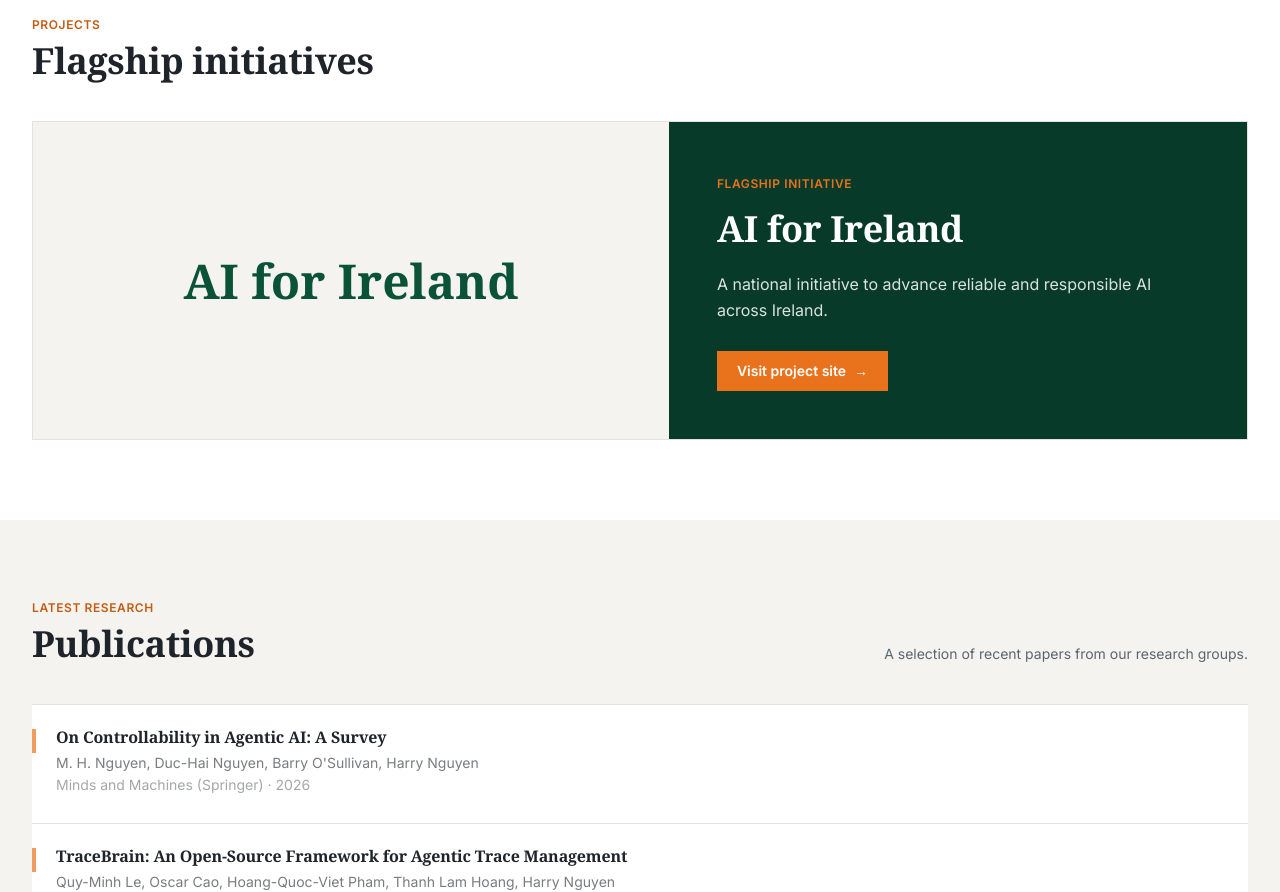
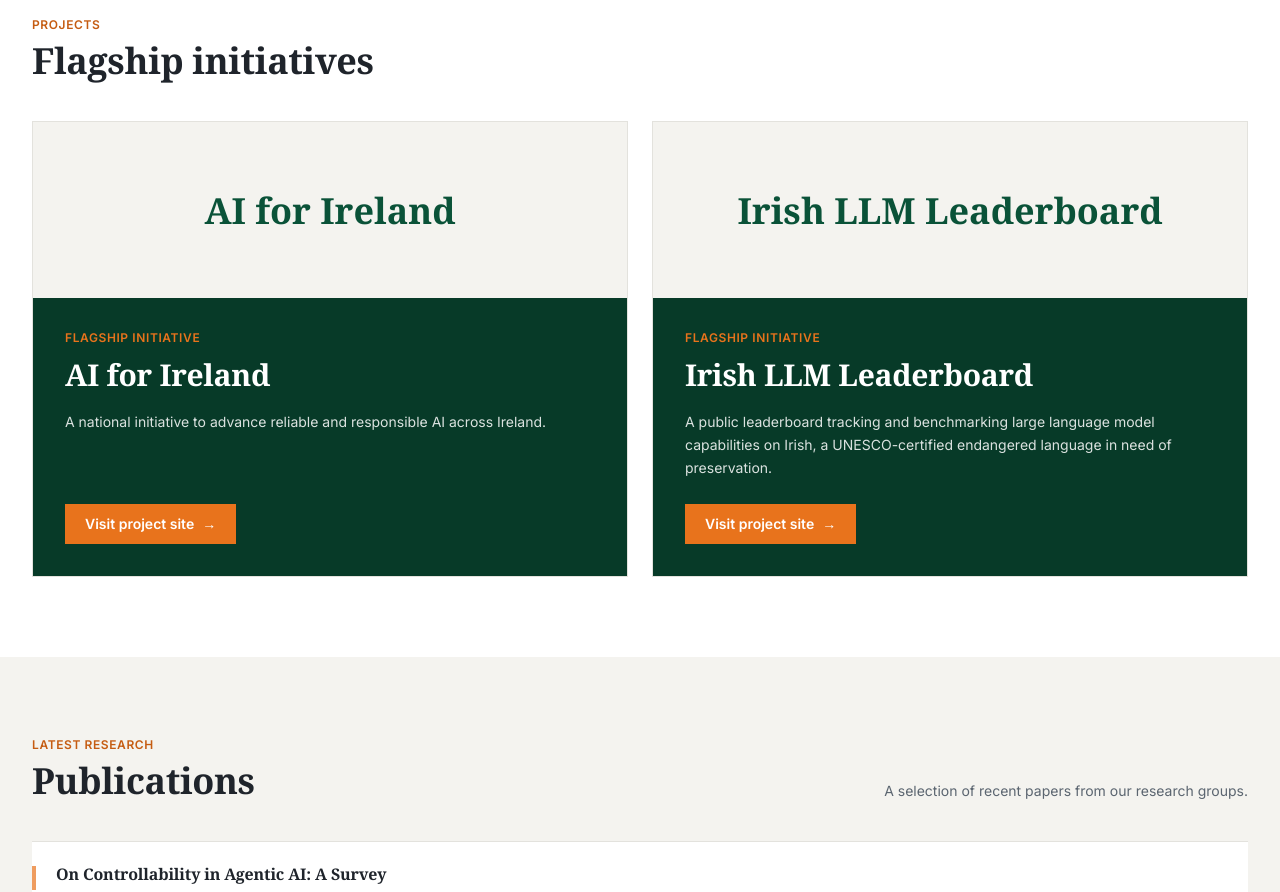
Before and after one commit to ReML-AI/RAIL-website, a Next.js app: page / in a window 1280 px wide. Shown: the part 5400-6292 px from the top of the page. Built offline with nearby package versions, Linux system fonts and the light colour scheme.

Commit message:
Add Irish LLM Leaderboard project and refactor Projects section to list layout
- Add external_url field to Project type
- Add Irish LLM Leaderboard project linking to leaderboard.insight-centre.org
- Replace single featured-project card with a 2-column equal-height grid

```diff
--- a/src/app/(public)/page.tsx
+++ b/src/app/(public)/page.tsx
@@ -95,7 +95,6 @@ export default function HomePage() {
   const researchAreas = [...allResearchAreas].sort((a, b) => a.order - b.order);
   const publications = allPublications;
   const projects = allProjects;
-  const featuredProject = projects[0];
 
   return (
     <>
@@ -313,9 +312,11 @@ export default function HomePage() {
             </div>
           </ScrollReveal>
 
-          <ScrollReveal delay={100}>
-            {featuredProject && <ProjectFeature project={featuredProject} />}
-          </ScrollReveal>
+          <StaggerChildren className="grid gap-6 md:grid-cols-2" staggerDelay={90}>
+            {projects.map((project) => (
+              <ProjectCard key={project.id} project={project} />
+            ))}
+          </StaggerChildren>
         </div>
       </section>
 
@@ -370,44 +371,41 @@ export default function HomePage() {
   );
 }
 
-function ProjectFeature({ project }: { project: (typeof allProjects)[number] }) {
-  const externalUrl =
-    project.slug === "ai-for-ireland" ? "https://aiforireland.org/" : null;
-
+function ProjectCard({ project }: { project: (typeof allProjects)[number] }) {
   return (
-    <article className="group grid overflow-hidden border border-border bg-white transition-all duration-300 hover:border-primary-green hover:shadow-xl md:grid-cols-[1.1fr_1fr]">
-      <div className="flex min-h-[260px] items-center justify-center bg-light-gray p-8 md:p-10">
+    <article className="group flex h-full flex-col overflow-hidden border border-border bg-white transition-all duration-300 hover:border-primary-green hover:shadow-xl">
+      <div className="flex h-44 items-center justify-center bg-light-gray px-8">
         {project.image_url ? (
           <Image
             src={project.image_url}
             alt={project.title}
-            width={420}
-            height={260}
-            className="h-auto w-full max-w-sm object-contain transition-transform duration-500 group-hover:scale-105"
+            width={320}
+            height={160}
+            className="h-auto w-full max-w-xs object-contain transition-transform duration-500 group-hover:scale-105"
           />
         ) : (
-          <span className="font-serif text-4xl font-semibold leading-tight text-primary-green-dark md:text-5xl">
+          <span className="font-serif text-3xl font-semibold leading-tight text-primary-green-dark md:text-4xl">
             {project.title}
           </span>
         )}
       </div>
 
-      <div className="relative bg-primary-green-darker p-8 text-white md:p-12">
+      <div className="flex flex-1 flex-col bg-primary-green-darker p-8 text-white">
         <span className="text-xs font-semibold uppercase tracking-wider text-primary-orange">
           Flagship initiative
         </span>
-        <h3 className="mt-3 font-serif text-3xl font-semibold leading-tight md:text-4xl">
+        <h3 className="mt-2 font-serif text-2xl font-semibold leading-snug md:text-3xl">
           {project.title}
         </h3>
-        <p className="mt-5 text-base leading-relaxed text-white/85">
+        <p className="mt-4 flex-1 text-sm leading-relaxed text-white/85">
           {project.description}
         </p>
-        {externalUrl && (
+        {project.external_url && (
           <a
-            href={externalUrl}
+            href={project.external_url}
             target="_blank"
             rel="noopener noreferrer"
-            className="mt-7 inline-flex items-center gap-2 bg-primary-orange px-5 py-2.5 text-sm font-semibold text-white transition-all hover:bg-primary-orange-dark hover:gap-3"
+            className="mt-6 inline-flex items-center gap-2 self-start bg-primary-orange px-5 py-2.5 text-sm font-semibold text-white transition-all hover:bg-primary-orange-dark hover:gap-3"
           >
             Visit project site
             <span aria-hidden="true">→</span>
--- a/src/data/projects.ts
+++ b/src/data/projects.ts
@@ -10,7 +10,20 @@ export const projects: Project[] = [
       "A national initiative to advance reliable and responsible AI across Ireland.",
     research_area_id: null,
     image_url: null,
+    external_url: "https://aiforireland.org/",
     status: "active",
     created_at: "2026-04-13T19:00:16.521735+00:00",
   },
+  {
+    id: "irish-llm-leaderboard",
+    title: "Irish LLM Leaderboard",
+    slug: "irish-llm-leaderboard",
+    description:
+      "A public leaderboard tracking and benchmarking large language model capabilities on Irish, a UNESCO-certified endangered language in need of preservation.",
+    research_area_id: "linguistic",
+    image_url: null,
+    external_url: "https://leaderboard.insight-centre.org/",
+    status: "active",
+    created_at: "2026-01-01T00:00:00.000Z",
+  },
 ];
--- a/src/lib/types.ts
+++ b/src/lib/types.ts
@@ -14,6 +14,7 @@ export type Project = {
   description: string;
   research_area_id: string | null;
   image_url: string | null;
+  external_url: string | null;
   status: "active" | "completed";
   created_at: string;
 };
```
